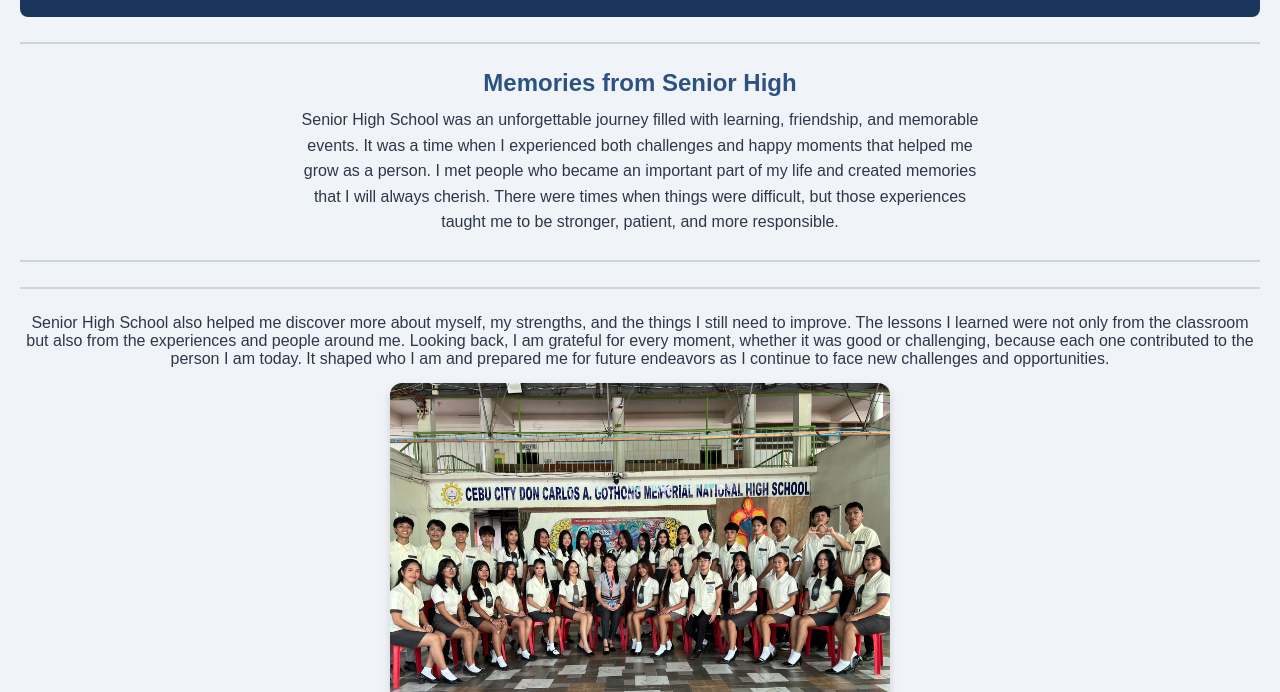
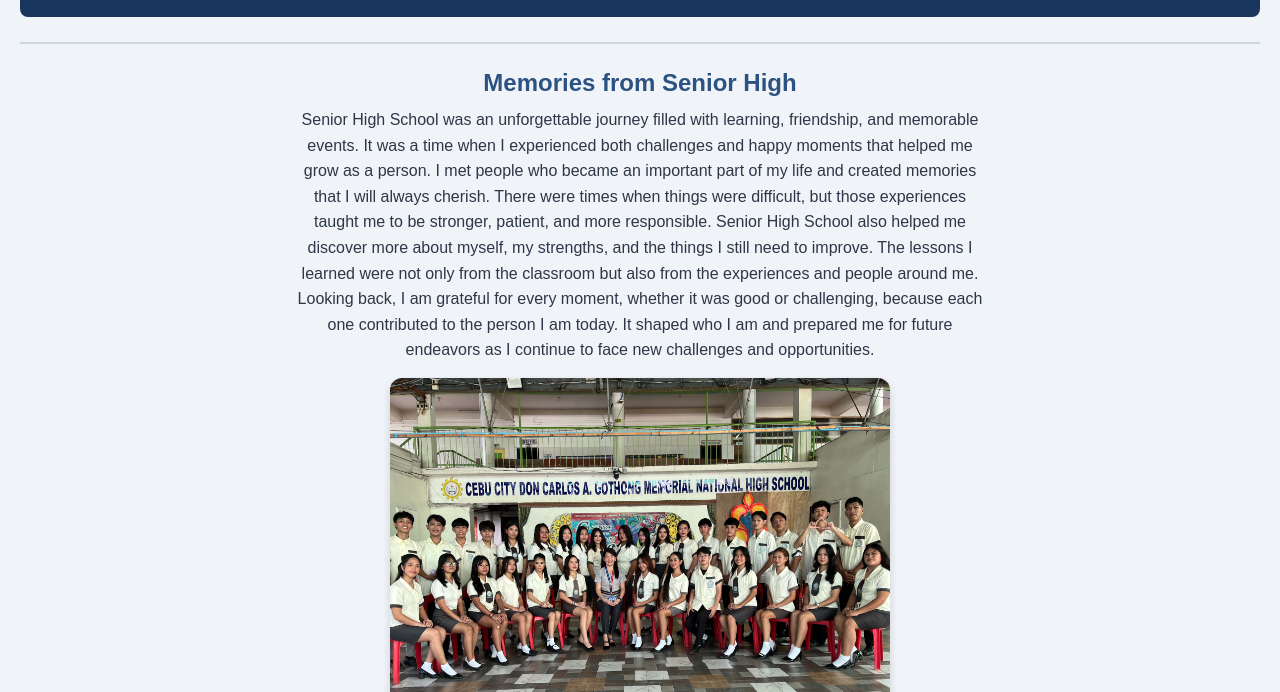
Before and after one commit to acegoyt-ctrl/GO_Activity5.1, a plain HTML site: page SHS Days.html in a window 1280 px wide. Shown: the part 108-800 px from the top of the page. Drawn offline with Linux system fonts and the light colour scheme.

Commit message:
Fix HTML formatting issues in SHS Days.html

```diff
--- a/SHS Days.html
+++ b/SHS Days.html
@@ -20,7 +20,7 @@
   <hr>
 
   <h2>Memories from Senior High</h2>
-  <p>Senior High School was an unforgettable journey filled with learning, friendship, and memorable events. It was a time when I experienced both challenges and happy moments that helped me grow as a person. I met people who became an important part of my life and created memories that I will always cherish. There were times when things were difficult, but those experiences taught me to be stronger, patient, and more responsible. <hr><hr>
+  <p>Senior High School was an unforgettable journey filled with learning, friendship, and memorable events. It was a time when I experienced both challenges and happy moments that helped me grow as a person. I met people who became an important part of my life and created memories that I will always cherish. There were times when things were difficult, but those experiences taught me to be stronger, patient, and more responsible.
 
 Senior High School also helped me discover more about myself, my strengths, and the things I still need to improve. The lessons I learned were not only from the classroom but also from the experiences and people around me. Looking back, I am grateful for every moment, whether it was good or challenging, because each one contributed to the person I am today. It shaped who I am and prepared me for future endeavors as I continue to face new challenges and opportunities.
 </p>
```
